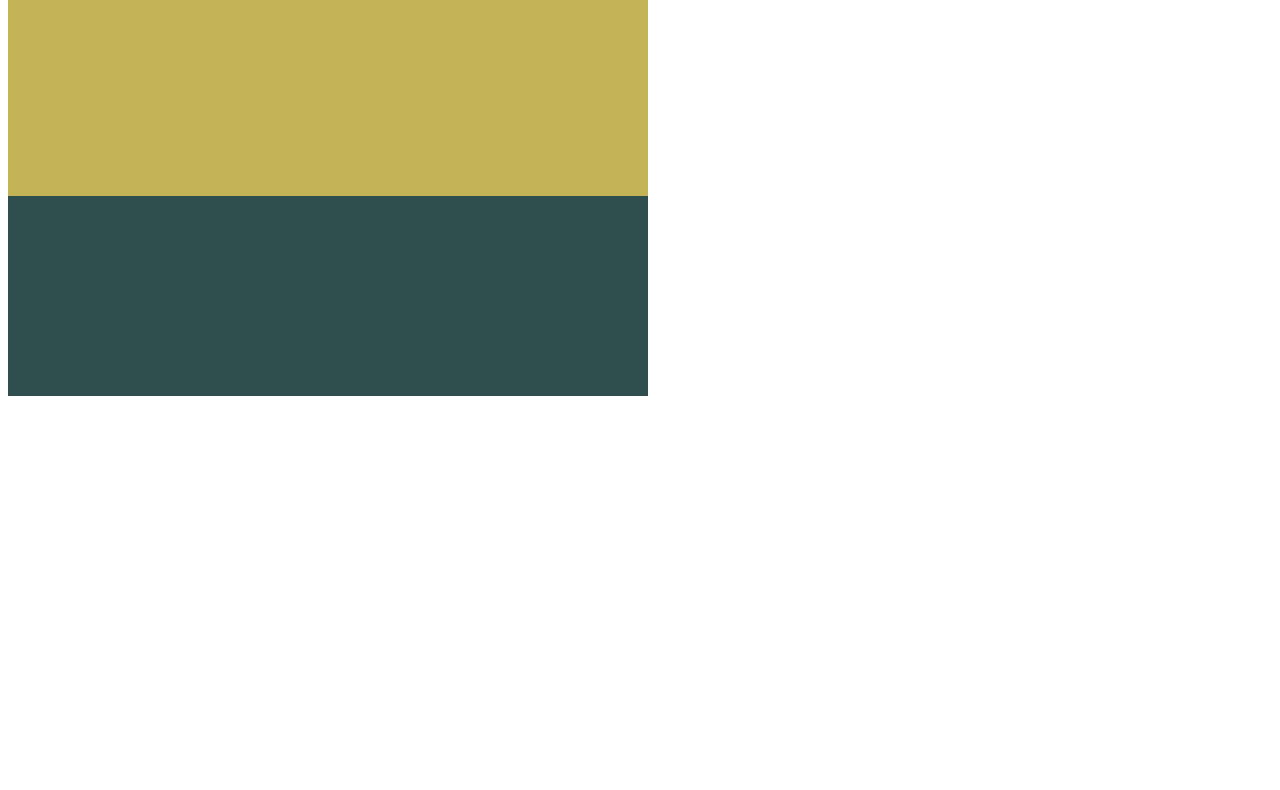
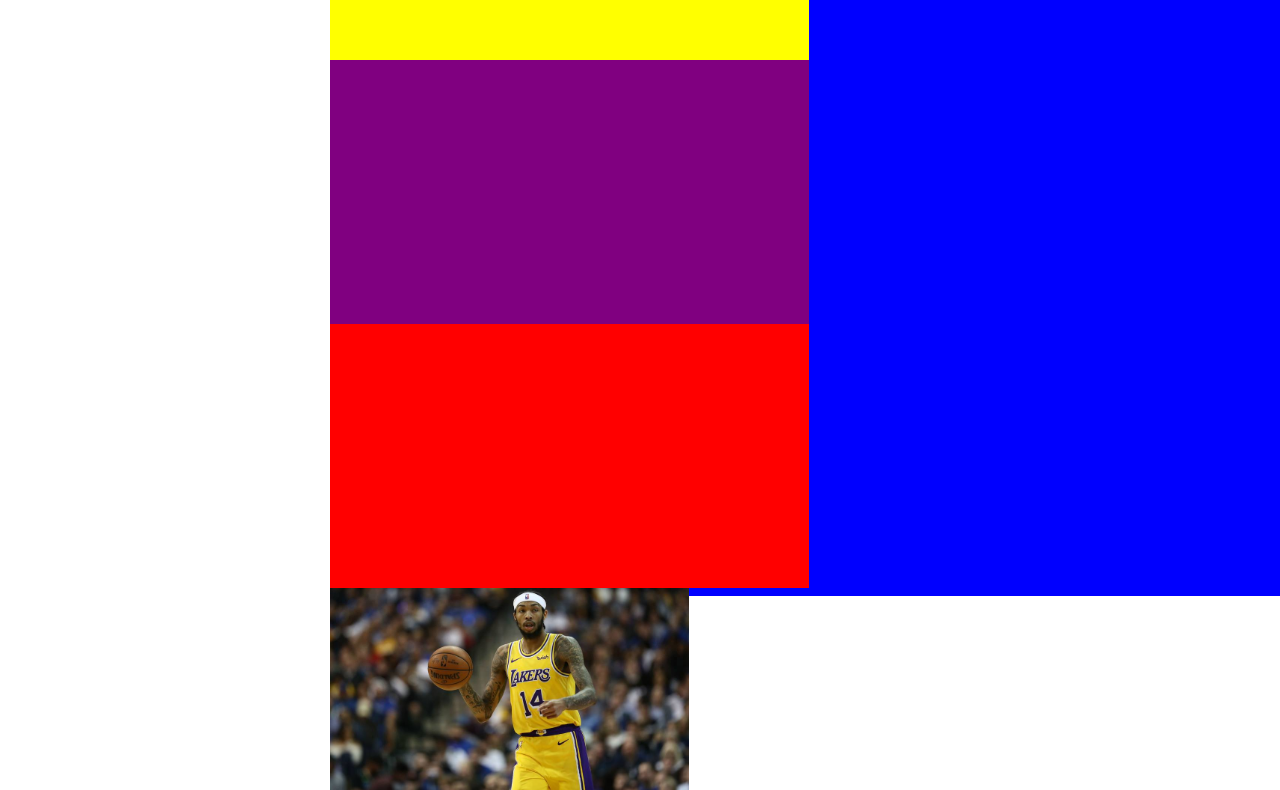
Before and after one commit to andresvilla1/AndresVP3, a plain HTML site: page index.html in a window 1280 px wide. Shown: the part 212-1002 px from the top of the page. Before the commit the page ends 816 px from the top, so only its background shows below. Drawn offline with Linux system fonts and the light colour scheme.

Commit message:
Add files via upload

```diff
--- a/index.html
+++ b/index.html
@@ -9,11 +9,15 @@
 <link rel="stylesheet" href="style.css" />
 </head>
 
+<h1>Brandon Ingram is the GOAT"</h1>
 <!-- the <body> section is for all the content that is actually displayed on the page -->
 <body>
-		<div class="square-div purple"></div>
-		<div class="square-div2 gold"></div>
-		<div class="square-div3 slate"></div>
-
+	<div class="column blue">
+	<div class="square yellow"></div>
+	<div class="square purple"></div>
+	<div class="square red"></div>
+		<img src="image/ingram.jpg" class="restrict-img-size"/>
+	</div>
+<div class="column blue"></div>
 </body>
 </html>
--- a/style.css
+++ b/style.css
@@ -1,41 +1,35 @@
 body {
-	height: 100vh;
-	width: 100vw;
-	display: block;
+height: 100vh;
+width: 100vw;
+display: flex;
 }
 
 /* When writing CSS classes it is VERY important that you use hyphen delimited strings (square-div and NOT squareDiv) */
 /* Addtionally, you should know what the class does just by looking at the name (the name should be DESCRIPTIVE) */
 /* When thinking about sizing elements on your page, there are many different units you can use = https://www.w3schools.com/cssref/css_units.asp */
-.square-div {
-	height: 25%;
-	width: 50%;
+.column {
+height: 100%;
+width: 50%;
+background-color: blue;
+}
+.square {
+height: 33%;
+width: 100%;
+display: block;
+}
+.red {
+background-color: red;
+}
+.yellow {
+background-color: yellow;
+}
+.purple {
+background-color: purple;
 }
 
-.square-div2 {
-	height: 25%;
-	width: 50%;
+.restrict-img-size {
+	max-height: 75%;
+	max-width: 75%;
 }
 
-.square-div3 {
-	height: 25%;
-	width: 50%;
-}
-
-
 /* When possible, organize CSS classes in alphabetical order */
-.gold {
-	background-color: #C5B358;
-}
-
-.purple {
-	background-color: #DA70D6;
-}
-
-.slate {
-	background-color: #2F4F4F;
-}
-
-.red {
-	background-color: #FF0000
-}
```
Lines whose indentation alone changed are shown as unchanged.
